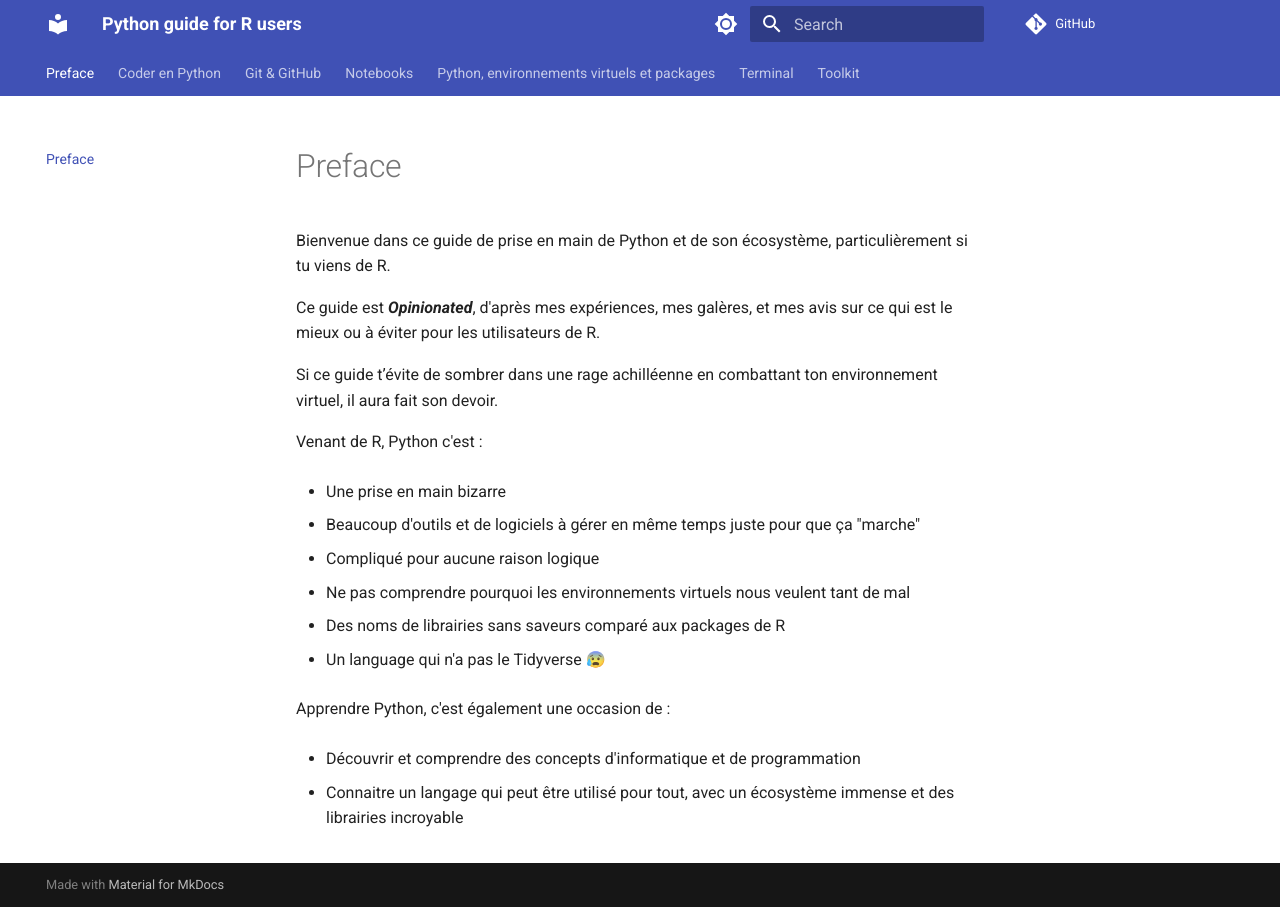
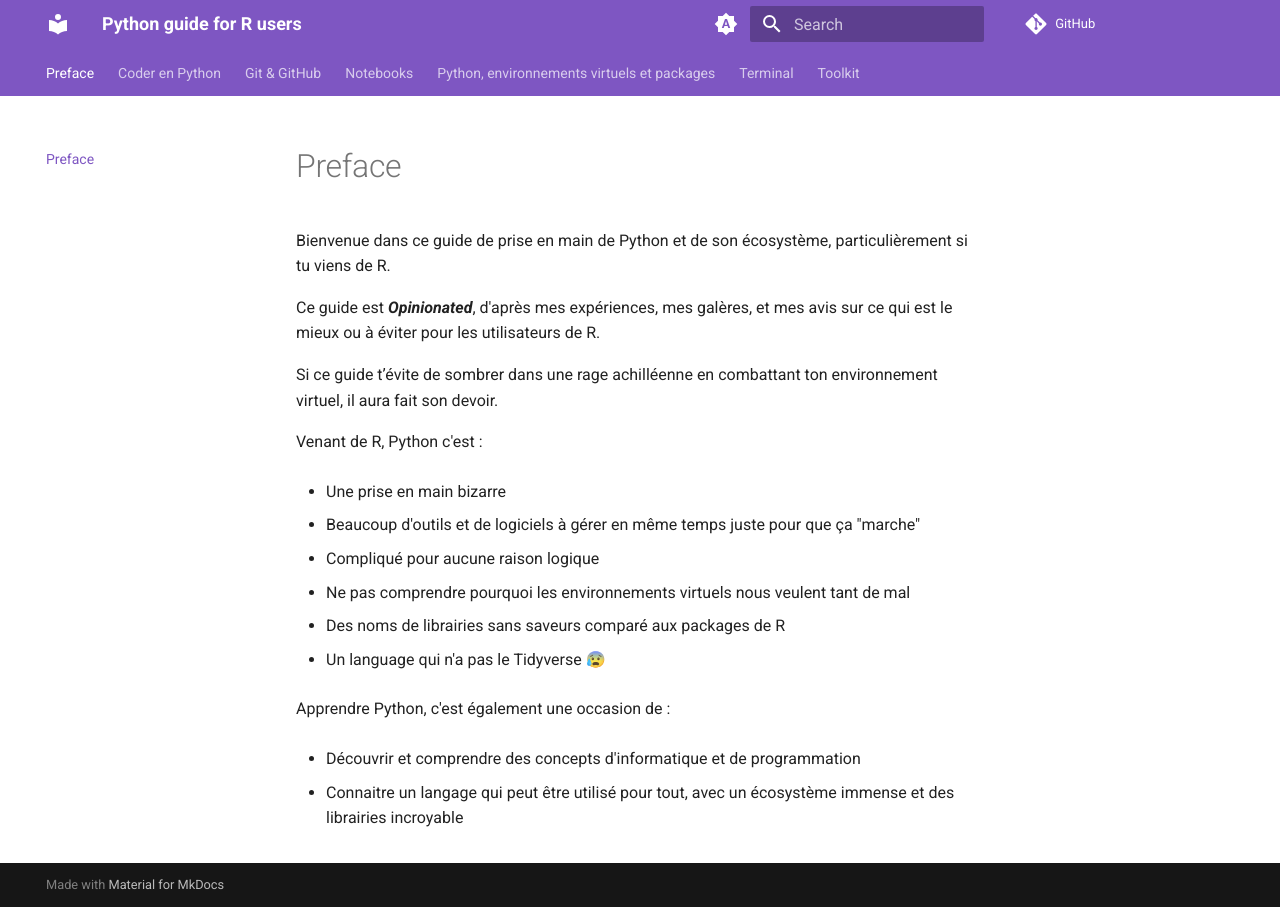
Before and after one commit to CalHenry/Python-guide-for-R-users, an MkDocs documentation site: the page built from docs/index.md, in a window 1280 px wide. Built offline with MkDocs 1.6.1 and Material for MkDocs 9.7.7, drawn with Linux system fonts in a browser that asks for light colours; comment, search, counter and statistics services are not loaded.

Commit message:
mkdocs.yml
update themes to also have the automatic mode (dark/light)
changed the color palette to deep purple

```diff
--- a/mkdocs.yml
+++ b/mkdocs.yml
@@ -6,14 +6,39 @@
 theme:
   name: material
   palette:
-    - scheme: default
+    # Palette toggle for system
+    - media: "(prefers-color-scheme)"
+      toggle:
+        icon: material/brightness-auto
+        name: Switch to light mode
+
+    # Palette toggle for light mode
+    - media: "(prefers-color-scheme: light)"
+      scheme: default
+      primary: deep purple
+      accent: deep purple
       toggle:
         icon: material/brightness-7
         name: Switch to dark mode
-    - scheme: slate
+
+    # Palette toggle for dark mode
+    - media: "(prefers-color-scheme: dark)"
+      scheme: slate
+      primary: deep purple
+      accent: deep purple
       toggle:
         icon: material/brightness-4
         name: Switch to light mode
+
+  nav:
+    - index.md
+    - terminal.md
+    - python.md
+    - git.md
+    - coder_python.md
+    - notebooks.md
+    - toolkit.md
+
   features:
     - navigation.tabs
     - navigation.top
@@ -38,7 +63,6 @@
       - question
       - warning
       - example
-      - important
       - quote
   - pymdownx.mark
   - pymdownx.details
```
